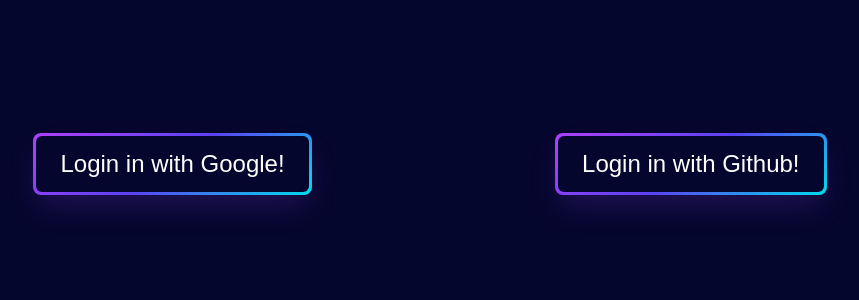
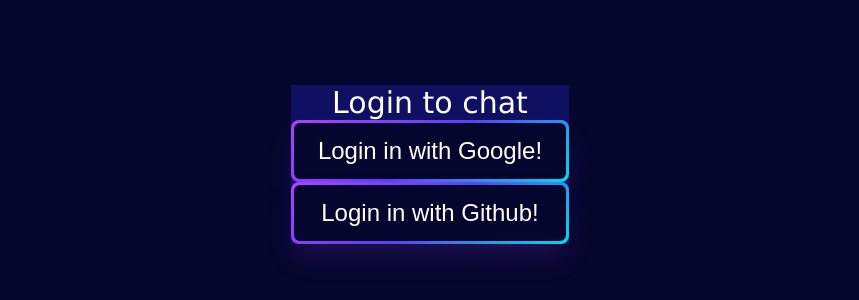
Before and after one commit to AaloFanaa/htldo4_swp, a React (Vite) app in the folder chatApp/front-end/: page /login in a window 1280 px wide. Shown: the part 236-536 px from the top of the page, without its empty margins (210-1069 px from the left). Built offline with nearby package versions, Linux system fonts and the light colour scheme; no server answers.

Commit message:
login page visual update

```diff
--- a/chatApp/front-end/src/routes/Login.tsx
+++ b/chatApp/front-end/src/routes/Login.tsx
@@ -48,6 +48,8 @@
 
   return (
     <div className={styles.Login}>
+      <div className={styles.loginCard}>
+        <span className={styles.loginText}>Login to chat</span>
         {loginButtons.map((loginButton: loginButtonObject) => {
           return (
             <LoginButton
@@ -60,6 +62,7 @@
           );
         })}
       </div>
+    </div>
   );
 }
 
--- a/chatApp/front-end/src/styles/Login.module.css
+++ b/chatApp/front-end/src/styles/Login.module.css
@@ -6,3 +6,13 @@
   align-items: center;
   font-size: 5rem;
 }
+
+.loginCard {
+  display: flex;
+  flex-direction: column;
+  background-color: var(--bgHlColor);
+}
+
+.loginText {
+  font-size: 3rem;
+}
```
Lines whose indentation alone changed are shown as unchanged.
